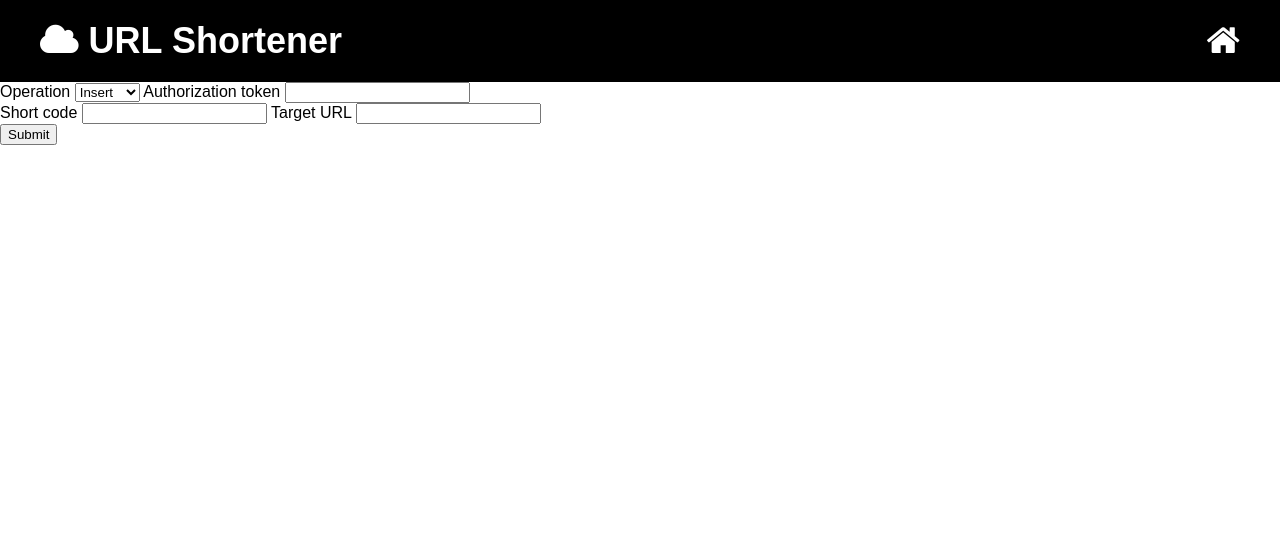
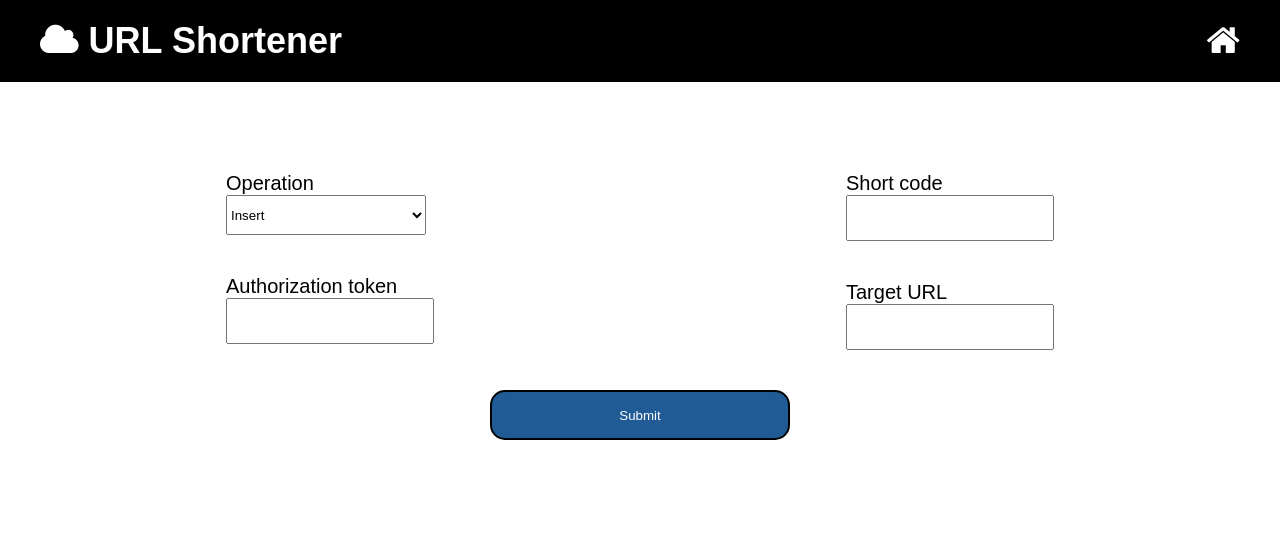
Before and after one commit to theharoold/url-shortener-api, a Flask app: template templates/index.html in a window 1280 px wide. Shown: the top 539 px of the page. Run offline with Flask 3, Linux system fonts and the light colour scheme; the template is opened without the code that fills it, so the values that code supplies are empty; parts of the project's set-up code (start-up, migrations or seed data) failed here and were passed over.

Commit message:
Finished template for basic frontend

```diff
--- a/templates/index.html
+++ b/templates/index.html
@@ -25,11 +25,10 @@
         </div>
     </header>
 
-    <div>
+    <div class="main-content">
         <form>
-            <h3 id="request_result">Hello, world!</h3>
-            <div>
-                <div>
+            <div class="form-content">
+                <div class="form-content-sub">
                     <label for="operation">Operation</label>
                     <select id="operation" name="operation">
                         <option value="insert">Insert</option>
@@ -39,7 +38,7 @@
                     <label for="auth_token">Authorization token</label>
                     <input id="auth_token" name="auth_token">
                 </div>
-                <div>
+                <div class="form-content-sub">
                     <label for="short_url">Short code</label>
                     <input id="short_url" name="short_url">
                     <label for="url">Target URL</label>
@@ -48,6 +47,9 @@
             </div>
             <button type="button" onclick="sendRequest();">Submit</button>
         </form>
+        <div class="result-div">
+            <div id="request_result"></div>
+        </div>
     </div>
 
     <footer>
--- a/templates/send-request.js
+++ b/templates/send-request.js
@@ -48,7 +48,7 @@ let sendRequest = () => {
     })
     .catch(error => {
         request_result.textContent = error.message;
-        request_result.style.display = "block";
+        request_result.style.opacity = 1;
         request_result.style.backgroundColor = "var(--red)";
     });
 }
--- a/templates/style.css
+++ b/templates/style.css
@@ -29,6 +29,16 @@ header {
     font-size: 36px;
 }
 
+.main-content {
+    text-align: center;
+}
+
+.result-div {
+    display: flex;
+    flex-direction: row;
+    justify-content: center;
+}
+
 #request_result {
     padding: 20px 30px;
     background-color: var(--green);
@@ -37,5 +47,53 @@ header {
     color: white;
     width: 200px;
     text-align: center;
-    display:none;
+    opacity: 0;
 }
+
+form {
+    padding: 50px 20px;
+    text-align: center;
+}
+
+.form-content {
+    display: flex;
+    flex-direction: row;
+    justify-content: space-around;
+}
+
+.form-content-sub {
+    display: flex;
+    flex-direction: column;
+    text-align: left;
+
+}
+
+label {
+    margin-top: 40px;
+    font-size: 20px;
+}
+
+input, select {
+    height: 40px;
+    width: 200px;
+}
+
+button {
+    width: 300px;
+    height: 50px;
+    margin-top: 40px;
+    background-color: rgb(32, 91, 149);
+    color: white;
+    border-radius: 15px;
+    border: 2px solid black;
+}
+
+@media only screen and (max-width: 768px) {
+    .form-content {
+        flex-direction: column;
+    }
+
+    input, select {
+        width: 100%;
+    }
+}
```
Also changed, not shown: 1 other file.
